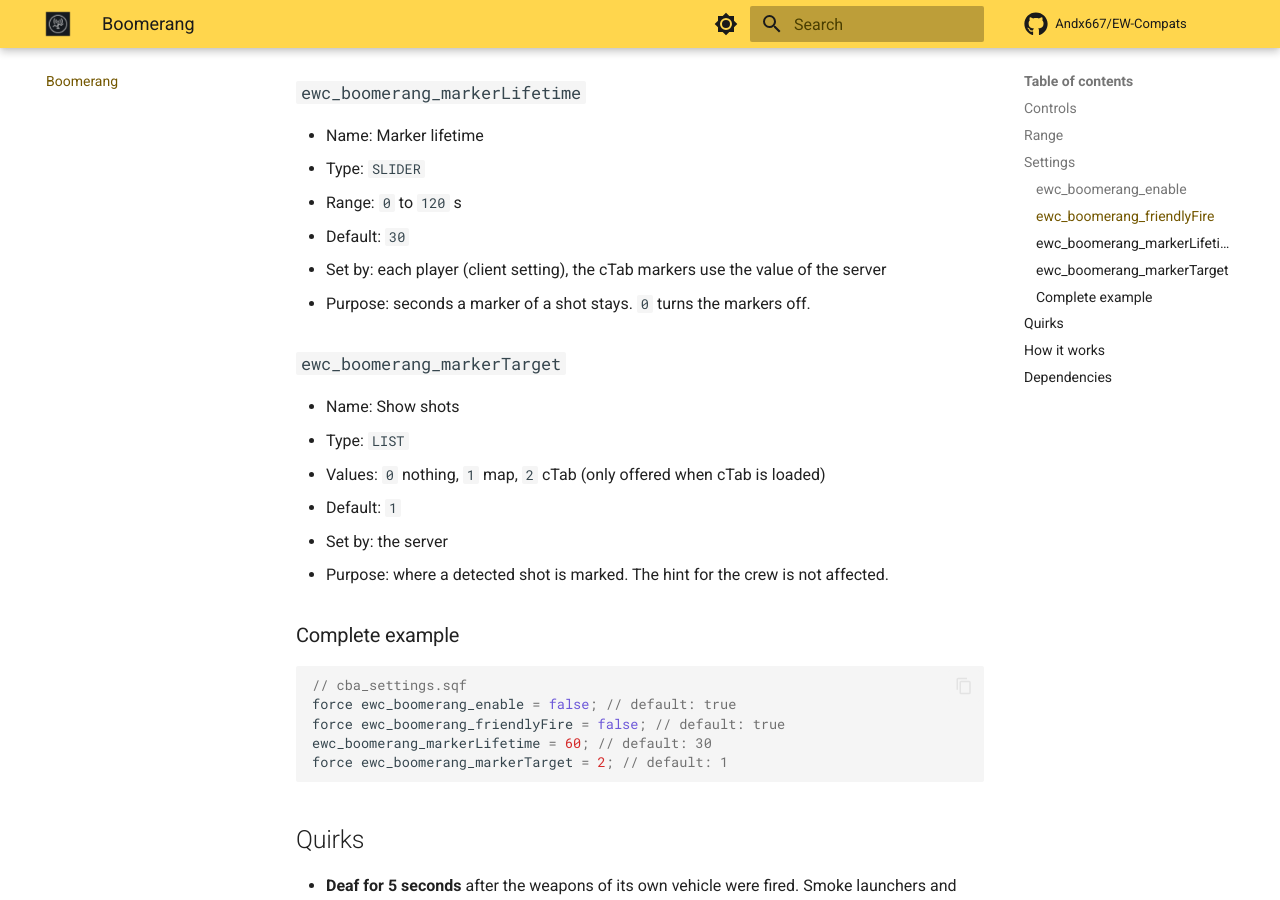
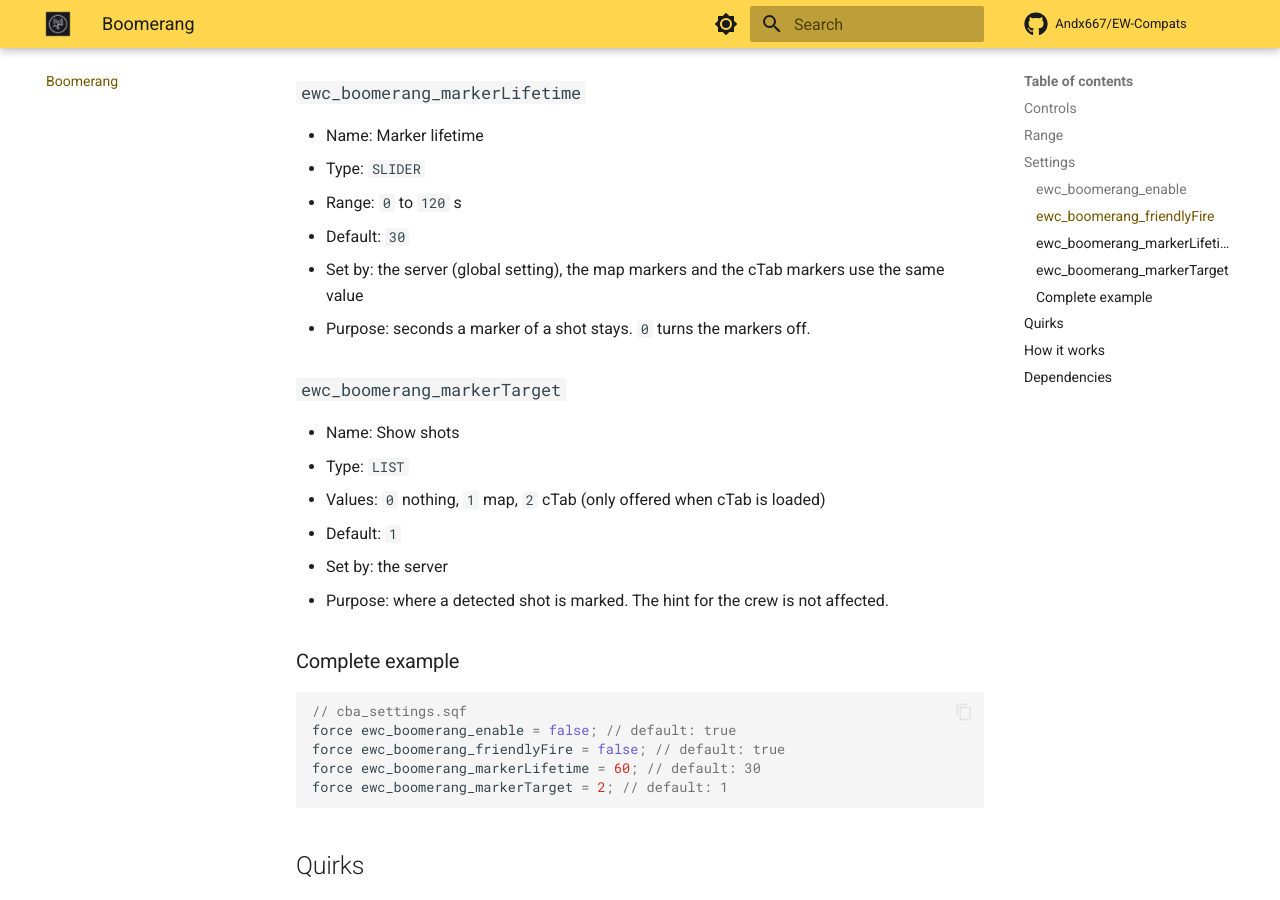
Before and after one commit to Andx667/EW-Compats, an MkDocs documentation site: the page built from docs/boomerang.md, in a window 1280 px wide and 900 px high, scrolled down 2506 px. Built offline with MkDocs 1.6.1 and Material for MkDocs 9.7.7, drawn with Linux system fonts in a browser that asks for light colours; plug-ins that fetch from the network failed and are left out; comment, search, counter and statistics services are not loaded.

Commit message:
Fix Zeus removal of Spoof jammers, marker lifetime and endless waits
- BFT Jamming - Fix Remove BFT Jammer refusing a Spoof jammer
- Boomerang - Make ewc_boomerang_markerLifetime a global setting, so map and cTab markers use the same value
- Compat RHS AFRF, Compat CUP - End the wait for the registration of a vehicle or for Crow's when the vehicle is deleted, and after a timeout

Co-Authored-By: Claude Sonnet 5.5 <noreply@anthropic.com>

````diff
--- a/docs/boomerang.md
+++ b/docs/boomerang.md
@@ -61,7 +61,7 @@ An active Boomerang reports a heard bullet:
 - Type: `SLIDER`
 - Range: `0` to `120` s
 - Default: `30`
-- Set by: each player (client setting), the cTab markers use the value of the server
+- Set by: the server (global setting), the map markers and the cTab markers use the same value
 - Purpose: seconds a marker of a shot stays. `0` turns the markers off.
 
 ### `ewc_boomerang_markerTarget`
@@ -79,7 +79,7 @@ An active Boomerang reports a heard bullet:
 // cba_settings.sqf
 force ewc_boomerang_enable = false; // default: true
 force ewc_boomerang_friendlyFire = false; // default: true
-ewc_boomerang_markerLifetime = 60; // default: 30
+force ewc_boomerang_markerLifetime = 60; // default: 30
 force ewc_boomerang_markerTarget = 2; // default: 1
 ```
 
````
Also changed, not shown: CHANGELOG.md (+9 -0 lines), 6 other files.
